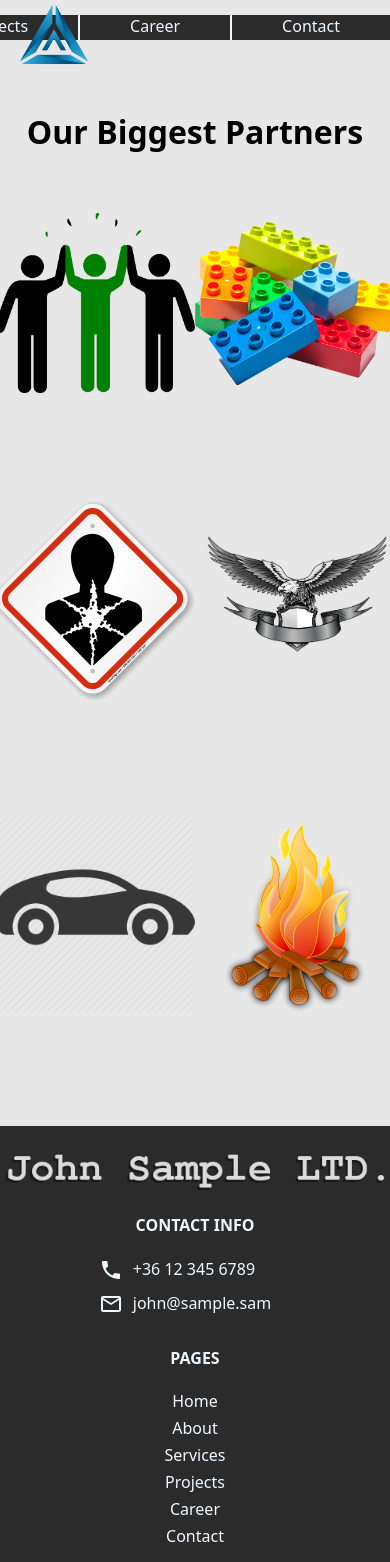
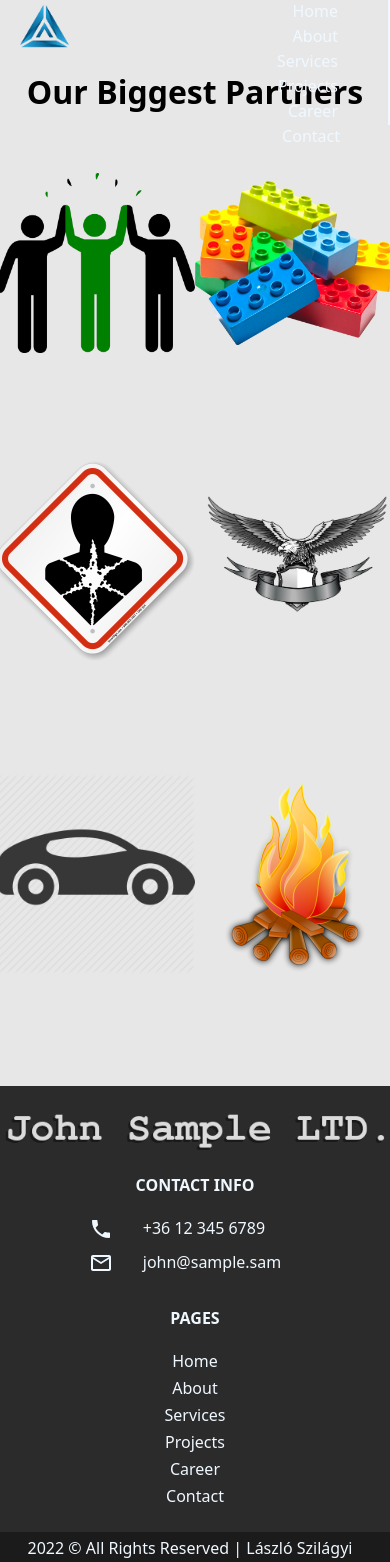
Before and after one commit to raptile666/sample-company-site-react, a React (Create React App) app: page /projects in a window 390 px wide. Shown: the top 1562 px of the page. Built offline with nearby package versions, Linux system fonts and the light colour scheme; the HTML template or start-up script is replaced by a standard one.

Commit message:
NavBar responsive

```diff
--- a/src/styles/NavBar.css
+++ b/src/styles/NavBar.css
@@ -1,12 +1,16 @@
-.navbar{
+.navbar-desktop{
     height: 3vh;
     display: flex;
     width: 100%;
     background-color: #2b2b2b;
-    margin-top: 15px;
-    position: sticky;
-    top: 15px;
-    left: 15px;
+    margin-top: 10px;
+    position: fixed;
+    top: 0px;
+    left: 0px;
+}
+
+.navbar-mobile{
+    display: none;
 }
 
 .nav-right{
@@ -50,3 +54,86 @@
     top: 5px;
     left: 20px;
 }
+
+@media screen and (max-width: 1000px){
+    .navbar-desktop{
+        display: none;
+    }
+
+    .navbar-mobile{
+        height: 3vh;
+        display: flex;
+        width: 100%;
+        background-color: #2b2b2b;
+        margin-top: 10px;
+        position: fixed;
+        top: 0px;
+        left: 0px;
+    }
+
+    .nav-right{
+        flex-direction: column;
+        align-items: flex-end;
+        justify-content: center;
+        position: absolute;
+        height: auto;
+    }
+
+    .hamburger{
+        height: auto;
+        width: 150px;
+        text-align: right;
+        display: flex;
+        flex-direction: column;
+        position: relative;
+        top: 0px;
+        background-color: #2b2b2b;
+        border-bottom-left-radius: 5px;
+
+    }
+
+    .hamburger a{
+        padding: 0;
+        margin: 10px 0;
+        display: flex;
+        flex-direction: column;
+        position: relative;
+        right: 20px;
+    }
+
+    .hamburger a:after {
+        content: '';
+        position: absolute;
+        right: 0;
+        bottom: 0;
+        padding-top: 3px;
+        width: 0;
+        background: transparent;
+        transition: width .5s ease, background-color .5s ease;
+    }
+
+    .hamburger a:hover:after {
+        width: 40%;
+        right: 0;
+        background: aliceblue;
+    }
+
+    svg{
+        cursor: pointer;
+        font-size: 1.5rem;
+        margin-right: 20px;
+        color: aliceblue;
+    }
+}
+
+@media screen and (max-width: 400px){
+    #logo{
+        height: 5%;
+    }
+}
+
+@media screen and (max-width: 300px){
+    #logo{
+        height: 4%;
+    }
+}
```
